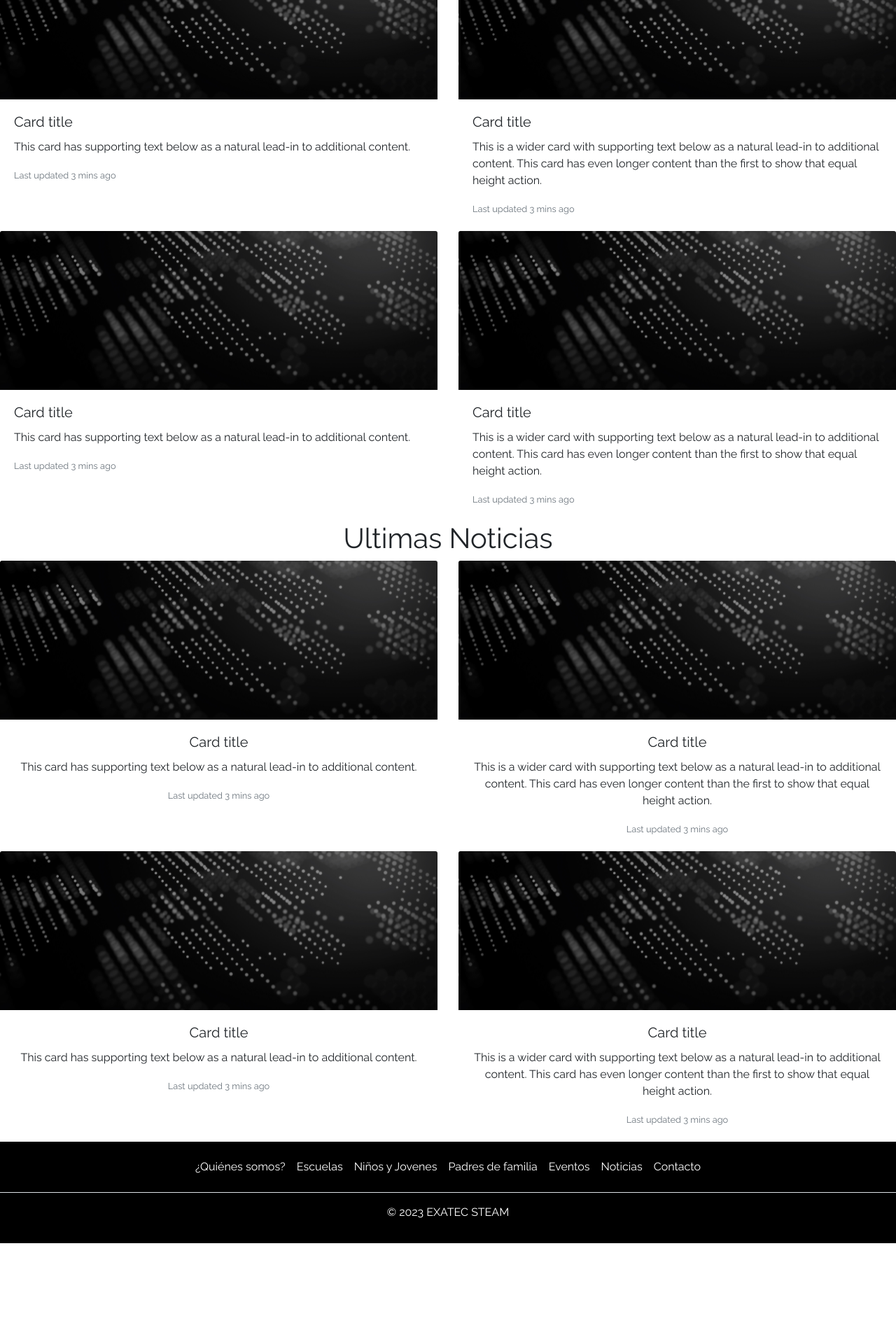
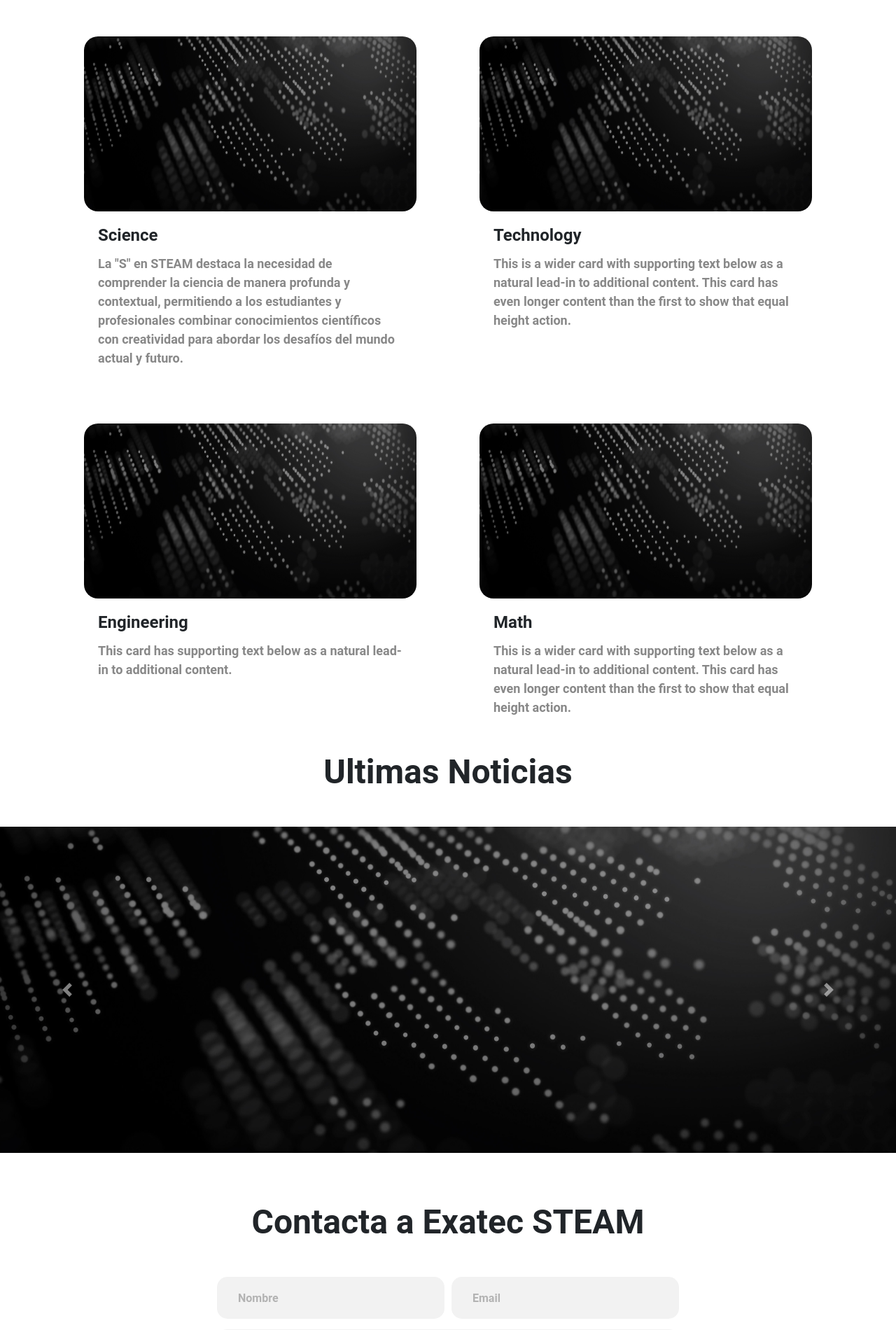
Before and after one commit to CDamianS/ExatecSTEAM, a Django app: page / in a window 1280 px wide. Shown: the part 1160-3060 px from the top of the page at 70% size. Before the commit the page ends 2936 px from the top, so only its background shows below. Run offline with Django 4.2, Linux system fonts and the light colour scheme.

Commit message:
Homepage done!

```diff
--- a/static/css/styles.css
+++ b/static/css/styles.css
@@ -1,6 +1,6 @@
  * {
     box-sizing: border-box;
-    font-family: 'raleway', sans-serif;
+    font-family: 'roboto', sans-serif;
 }
 
 .custom-navbar {
@@ -95,3 +95,101 @@
     display: block;
     margin: 0 auto;
 }
+
+.secciones {
+    max-width: 1100px;
+}
+
+.secciones h1 {
+    font-family: 'Roboto', sans-serif;
+    font-weight: bold;
+    font-size: 48px;
+    margin-bottom: 50px;
+}
+
+.custom-card {
+    max-width: 100%;
+    margin: 0 auto;
+    padding: 30px;
+}
+
+.custom-card .card-img-top {
+    border-radius: 20px;
+    height: 250px;
+}
+
+.custom-card .card-title {
+    text-align: left;
+    font-family: 'Roboto', sans-serif;
+    font-weight: bold;
+    font-size: 24px;
+}
+
+.custom-card .card-text {
+    text-align: left;
+    font-family: 'Roboto', sans-serif;
+    font-weight: bold;
+    color: #888888;
+    font-size: 18px;
+}
+
+.noticias {
+   margin-bottom: 50px
+}
+
+.noticias h1 {
+    font-family: 'Roboto', sans-serif;
+    font-weight: bold;
+    font-size: 48px;
+    margin-bottom: 50px;
+}
+
+.contacto {
+    font-family: 'Roboto', sans-serif;
+    font-weight: bold;
+    font-size: 36px;
+    max-width: 700px;
+    margin-bottom: 50px;
+    padding: 20px;
+}
+
+.contacto h1 {
+    font-family: 'Roboto', sans-serif;
+    font-weight: bold;
+    font-size: 48px;
+    margin-bottom: 50px;
+}
+
+.custom-btn {
+    width: 100%;
+    height: 25%;
+    background-color: black;
+    color: white;
+}
+
+.custom-input {
+    border-radius: 15px;
+}
+
+.form-control {
+    background-color: #f2f2f2;
+    font-weight: bold;
+    padding: 30px;
+}
+
+.form-control::placeholder {
+    color: #B3B3B3;
+}
+
+.form-group {
+    margin-bottom: 15px;
+}
+
+.custom-btn {
+    border-radius: 15px;
+    font-weight: bold;
+    font-size: 24px;
+    margin-bottom: 50px;
+    margin-top: 10px;
+    padding: 20px;
+}
--- a/templates/homepage.html
+++ b/templates/homepage.html
@@ -19,86 +19,91 @@
 </div>
 
 <!-- Secciones -->
+<div class="secciones text-center mx-auto">
+<h1>Explora STEAM</h1>
 <div class="card-deck">
-  <div class="card border-0">
+  <div class="card border-0 custom-card">
     <img class="card-img-top" src="{% static 'img/homepage.jpg' %}" alt="Card image cap">
     <div class="card-body">
-      <h5 class="card-title">Card title</h5>
-      <p class="card-text">This card has supporting text below as a natural lead-in to additional content.</p>
-      <p class="card-text"><small class="text-muted">Last updated 3 mins ago</small></p>
+      <h5 class="card-title">Science</h5>
+      <p class="card-text">La "S" en STEAM destaca la necesidad de comprender la ciencia de manera profunda y contextual, permitiendo a los estudiantes y profesionales combinar conocimientos científicos con creatividad para abordar los desafíos del mundo actual y futuro.</p>
     </div>
   </div>
-  <div class="card border-0">
+  <div class="card border-0 custom-card">
     <img class="card-img-top" src="{% static 'img/homepage.jpg' %}" alt="Card image cap">
     <div class="card-body">
-      <h5 class="card-title">Card title</h5>
+      <h5 class="card-title">Technology</h5>
       <p class="card-text">This is a wider card with supporting text below as a natural lead-in to additional content. This card has even longer content than the first to show that equal height action.</p>
-      <p class="card-text"><small class="text-muted">Last updated 3 mins ago</small></p>
     </div>
   </div>
 </div>
 <div class="card-deck">
-  <div class="card border-0">
+  <div class="card border-0 custom-card">
     <img class="card-img-top" src="{% static 'img/homepage.jpg' %}" alt="Card image cap">
     <div class="card-body">
-      <h5 class="card-title">Card title</h5>
+      <h5 class="card-title">Engineering</h5>
       <p class="card-text">This card has supporting text below as a natural lead-in to additional content.</p>
-      <p class="card-text"><small class="text-muted">Last updated 3 mins ago</small></p>
     </div>
   </div>
-  <div class="card border-0">
+  <div class="card border-0 custom-card">
     <img class="card-img-top" src="{% static 'img/homepage.jpg' %}" alt="Card image cap">
     <div class="card-body">
-      <h5 class="card-title">Card title</h5>
+      <h5 class="card-title">Math</h5>
       <p class="card-text">This is a wider card with supporting text below as a natural lead-in to additional content. This card has even longer content than the first to show that equal height action.</p>
-      <p class="card-text"><small class="text-muted">Last updated 3 mins ago</small></p>
     </div>
   </div>
+</div>
 </div>
 
 <!-- Ultimas noticias -->
 <div class="noticias text-center mx-auto" id="noticias">
 <h1>Ultimas Noticias</h1>
-<div class="card-deck">
-  <div class="card border-0">
-    <img class="card-img-top" src="{% static 'img/homepage.jpg' %}" alt="Card image cap">
-    <div class="card-body">
-      <h5 class="card-title">Card title</h5>
-      <p class="card-text">This card has supporting text below as a natural lead-in to additional content.</p>
-      <p class="card-text"><small class="text-muted">Last updated 3 mins ago</small></p>
+<div id="carouselExampleControls" class="carousel slide" data-ride="carousel">
+  <div class="carousel-inner">
+    <div class="carousel-item active">
+      <img class="d-block w-100" src="{% static 'img/homepage.jpg' %}" alt="First slide">
+    </div>
+    <div class="carousel-item">
+      <img class="d-block w-100" src="{% static 'img/homepage.jpg' %}" alt="Second slide">
+    </div>
+    <div class="carousel-item">
+      <img class="d-block w-100" src="{% static 'img/homepage.jpg' %}" alt="Third slide">
     </div>
   </div>
-  <div class="card border-0">
-    <img class="card-img-top" src="{% static 'img/homepage.jpg' %}" alt="Card image cap">
-    <div class="card-body">
-      <h5 class="card-title">Card title</h5>
-      <p class="card-text">This is a wider card with supporting text below as a natural lead-in to additional content. This card has even longer content than the first to show that equal height action.</p>
-      <p class="card-text"><small class="text-muted">Last updated 3 mins ago</small></p>
-    </div>
-  </div>
-</div>
-<div class="card-deck">
-  <div class="card border-0">
-    <img class="card-img-top" src="{% static 'img/homepage.jpg' %}" alt="Card image cap">
-    <div class="card-body">
-      <h5 class="card-title">Card title</h5>
-      <p class="card-text">This card has supporting text below as a natural lead-in to additional content.</p>
-      <p class="card-text"><small class="text-muted">Last updated 3 mins ago</small></p>
-    </div>
-  </div>
-  <div class="card border-0">
-    <img class="card-img-top" src="{% static 'img/homepage.jpg' %}" alt="Card image cap">
-    <div class="card-body">
-      <h5 class="card-title">Card title</h5>
-      <p class="card-text">This is a wider card with supporting text below as a natural lead-in to additional content. This card has even longer content than the first to show that equal height action.</p>
-      <p class="card-text"><small class="text-muted">Last updated 3 mins ago</small></p>
-    </div>
-  </div>
+  <a class="carousel-control-prev" href="#carouselExampleControls" role="button" data-slide="prev">
+    <span class="carousel-control-prev-icon" aria-hidden="true"></span>
+    <span class="sr-only">Previous</span>
+  </a>
+  <a class="carousel-control-next" href="#carouselExampleControls" role="button" data-slide="next">
+    <span class="carousel-control-next-icon" aria-hidden="true"></span>
+    <span class="sr-only">Next</span>
+  </a>
 </div>
 </div>
 
 <!-- Contacto -->
-<div class="contacto" id="contacto">
-
+<div class="contacto mx-auto text-center" id="contacto">
+  <h1>Contacta a Exatec STEAM</h1>
+  <form>
+  {% csrf_token %}
+  <div class="form-row">
+      <div class="col">
+          <div class="form-group">
+              <label for="nombre" class="sr-only">Nombre:</label>
+              <input type="text" required id="nombre" name="nombre" class="form-control rounded-md border-0 custom-input" placeholder="Nombre">
+          </div>
+      </div>
+      <div class="col">
+          <div class="form-group">
+              <label for="email" class="sr-only">Email:</label>
+              <input type="email" required id="email" name="email" class="form-control rounded-md border-0 custom-input" placeholder="Email">
+          </div>
+      </div>
+  </div>
+  <div class="form-group">
+      <textarea required id="mensaje" name="mensaje" class="form-control rounded-md border-0 custom-input" placeholder="Mensaje" rows="5"></textarea>
+  </div>
+  <button type="button" class="btn btn-dark custom-btn rounded-md">Enviar</button>
+  </form>
 </div>
 {% endblock %}
```
Also changed, not shown: 1 other file.
